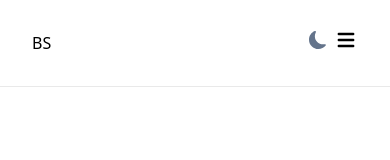
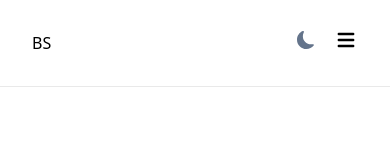
Before and after one commit to sempitrnal/portfolio, a Next.js app: page /projects in a window 390 px wide. Shown: the top 160 px of the page. Built offline with nearby package versions, Linux system fonts and the light colour scheme.

Commit message:
theme toggle margin

```diff
--- a/components/Nav.js
+++ b/components/Nav.js
@@ -69,7 +69,7 @@ export default function Nav() {
 						);
 					})}
 				</div>
-				<div className="mx-1 md:mx-8 md:block md:translate-y-[2px]">
+				<div className="mx-4 md:mx-8 md:block md:translate-y-[2px]">
 					<DarkMode />
 				</div>
 				<motion.div
```
